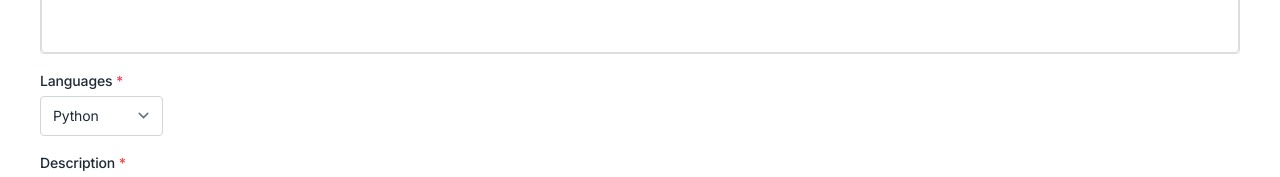
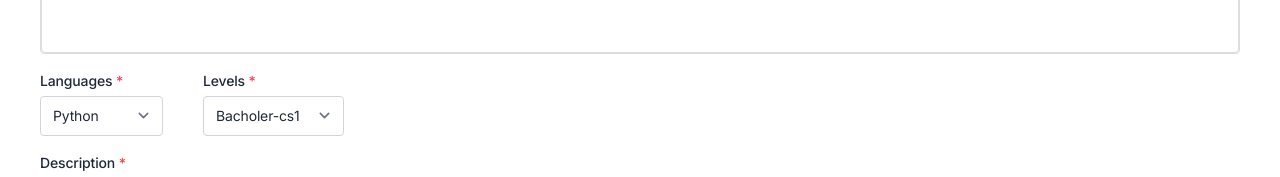
Before and after one commit to VickyGe22/fianlyear-teamProject-discussionForum, a Next.js app in the folder codeinsight/: page /submits in a window 1280 px wide. Shown: the part 423-600 px from the top of the page. Built offline with nearby package versions, Linux system fonts and the light colour scheme.

Commit message:
add the 'level' menu but wrong add option

```diff
--- a/codeinsight/app/(root)/submits/CustomDialog.tsx
+++ b/codeinsight/app/(root)/submits/CustomDialog.tsx
@@ -25,7 +25,7 @@ const CustomDialog: React.FC<CustomDialogProps> = ({ onClose, onAddCustomOption
                     <br/>
                     <input
                         type="text"
-                        className="rounded-input border-gray-300  w-42 p-2 rounded-md"
+                        className="rounded-input border-gray-300  w-40 p-2 rounded-md"
                         value={customLanguage}
                         onChange={handleInputChange}
                         placeholder="Enter custom language"
--- a/codeinsight/app/(root)/submits/menubox.tsx
+++ b/codeinsight/app/(root)/submits/menubox.tsx
@@ -56,13 +56,15 @@
 
 //   export default MenuBox;
 
-'use client'; // 将该行添加到组件顶部
+'use client';
 import React, { useState } from 'react';
 import CustomDialog from './CustomDialog';
 
 const MenuBox = () => {
     const [languages, setLanguages] = useState(['Python', 'C', 'C++', 'C#', 'Java', 'JavaScript']);
+    const [levels, setLevels] = useState(['Bacholer-cs1', 'Bacholer-cs2', 'Bacholer-cs3', 'Bacholer-cs4', 'Master-cs1', 'Master-cs2']);
     const [selectedLanguage, setSelectedLanguage] = useState('');
+    const [selectedLevels, setSelectedLevels] = useState('');
     const [showCustomDialog, setShowCustomDialog] = useState(false);
 
     const handleLanguageChange = (event: React.ChangeEvent<HTMLSelectElement>) => {
@@ -80,13 +82,15 @@ const MenuBox = () => {
         setShowCustomDialog(false); // 关闭自定义对话框
     };
 
+
     const handleCloseCustomDialog = () => {
         setShowCustomDialog(false);
     };
 
     return (
-        <div>
+        <div className = "flex justify-left">
             <div className="flex justify-left">
+                {/* language*/}
                 <div className="flex flex-col">
                     <label className="block text-sm text-gray-800 font-medium mb-1" htmlFor="languages">
                         Languages <span className="text-rose-500">*</span>
@@ -107,10 +111,42 @@ const MenuBox = () => {
                     </select>
                 </div>
             </div>
+
             {/* 自定义对话框 */}
             {showCustomDialog && (
                 <CustomDialog onClose={handleCloseCustomDialog} onAddCustomOption={handleAddCustomOption} />
             )}
+
+
+            {/* level*/}
+            <div className="flex justify-left pl-10">
+                <div className="flex flex-col">
+                    <label className="block text-sm text-gray-800 font-medium mb-1" htmlFor="levels">
+                        Levels <span className="text-rose-500">*</span>
+                    </label>
+                    <select
+                        id="levels"
+                        className="form-select text-sm py-2"
+                        value={selectedLevels}
+                        onChange={handleLanguageChange}
+                        required
+                    >
+                        {levels.map((levels, index) => (
+                            <option key={index} value={levels}>
+                                {levels}
+                            </option>
+                        ))}
+                        <option value="other">Other</option>
+                    </select>
+                </div>
+            </div>
+
+            {/* 自定义对话框 */}
+            {showCustomDialog && (
+                <CustomDialog onClose={handleCloseCustomDialog} onAddCustomOption={handleAddCustomOption} />
+            )}
+
+
         </div>
     );
 };
```
